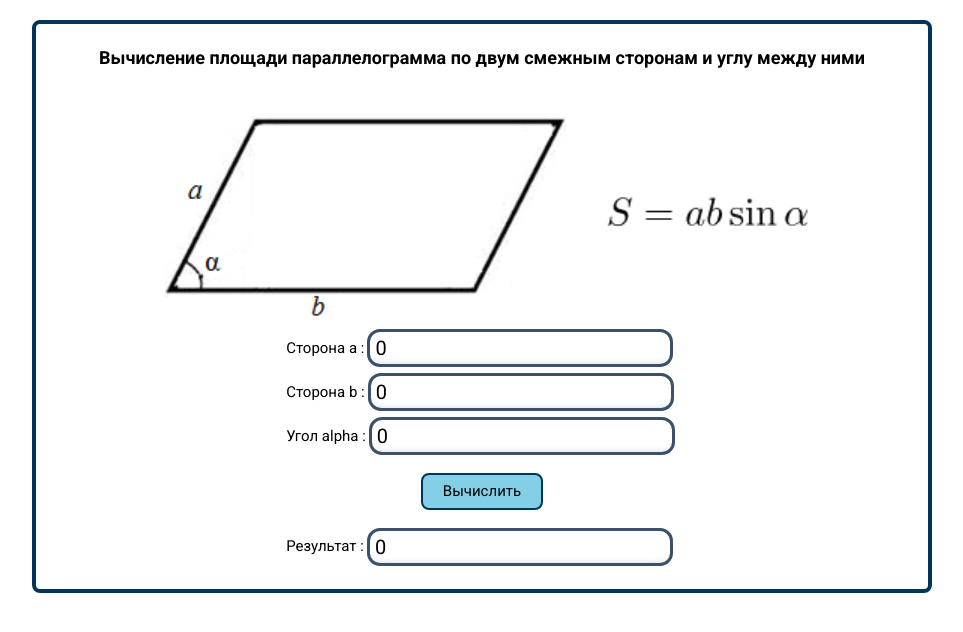
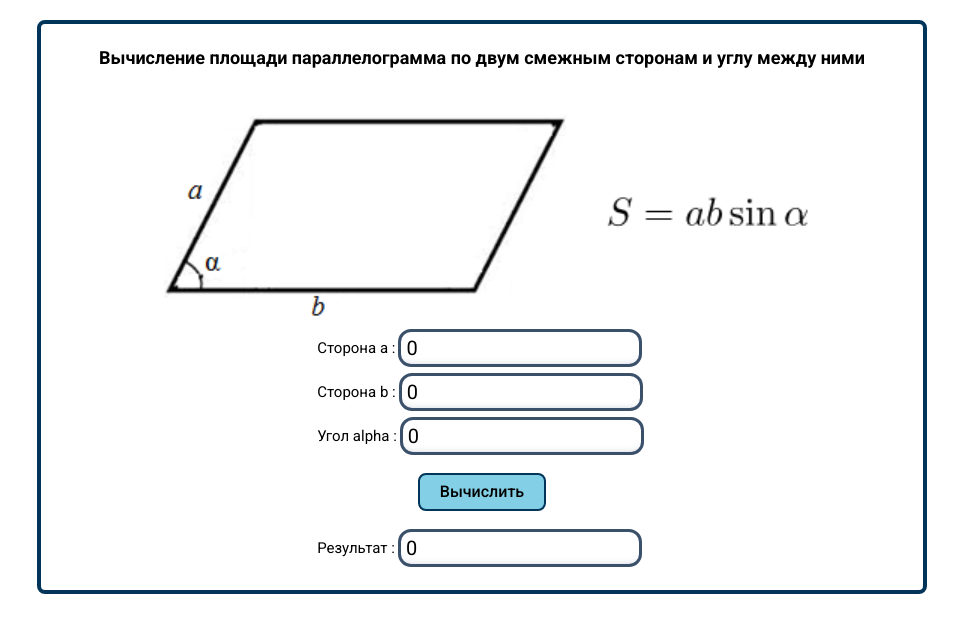
Before and after one commit to BobVoit/summer_prac, a React (Create React App) app: page / in a window 1280 px wide. Shown: the top 632 px of the page, without its empty margins (158-1121 px from the left). Built offline with nearby package versions, Linux system fonts and the light colour scheme.

Commit message:
Добавлены стили для аддаптивности формы

```diff
--- a/src/styles/button.scss
+++ b/src/styles/button.scss
@@ -7,6 +7,8 @@
     border: .2rem solid #003459;
 
     transition: all linear .3s;
+    font-size: 1.6rem;
+    font-weight: 500;
 
     &:hover {
         background-color: #59c0dc;
--- a/src/styles/field.scss
+++ b/src/styles/field.scss
@@ -1,15 +1,17 @@
 .field {
     display: flex;
     align-items: center;
+    max-width: 40rem;
+    width: 100%;
 }
 
 .field__label {
     font-size: 1.5rem;
     user-select: none;
+    white-space: nowrap;
 }
 
 .field__wrapper {
-    width: 30rem;
     border-radius: 1rem;
 
     outline: .3rem solid #3a506b;
--- a/src/styles/index.scss
+++ b/src/styles/index.scss
@@ -31,8 +31,8 @@ body {
     align-items: center;
     border: 0.4rem solid #003459;
     border-radius: 0.8rem;
-    margin: 2rem 0;
-    padding: 2rem 0;
+    margin: 2rem .5rem;
+    padding: 2rem .5rem;
 }
 
 .commands {
```
